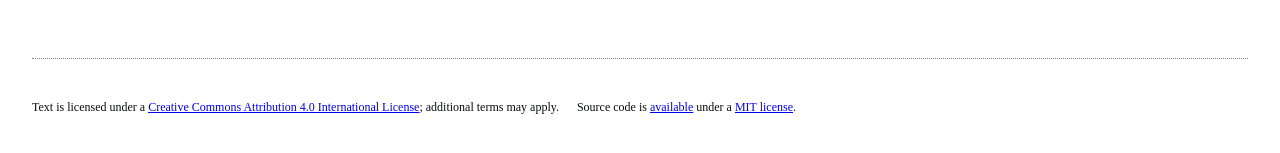
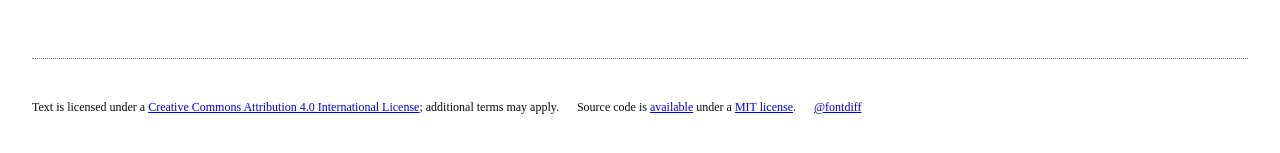
Before and after one commit to typediff/typediff.github.io, a Jekyll site: the page built from baskerville/vs/times-new-roman.html, in a window 1280 px wide. Shown: the part 496-649 px from the top of the page. Built offline with Jekyll 4.4.1, drawn with Linux system fonts in a browser that asks for light colours.

Commit message:
Twitter link

```diff
--- a/_includes/footer.html
+++ b/_includes/footer.html
@@ -3,6 +3,7 @@
 <ul>
   <li xmlns:dct="http://purl.org/dc/terms/" href="http://purl.org/dc/dcmitype/Text" rel="dct:type">Text</span> is licensed under a <a rel="license" href="http://creativecommons.org/licenses/by/4.0/">Creative Commons Attribution 4.0 International License</a>;  additional terms may apply.
   <li>Source code is <a href="https://github.com/fontdiff">available</a> under a <a href="/LICENSE">MIT license</a>.
+  <li><a href="https://twitter.com/fontdiff.com">@fontdiff</a>
 </ul>
 </div>
 </footer>
```
